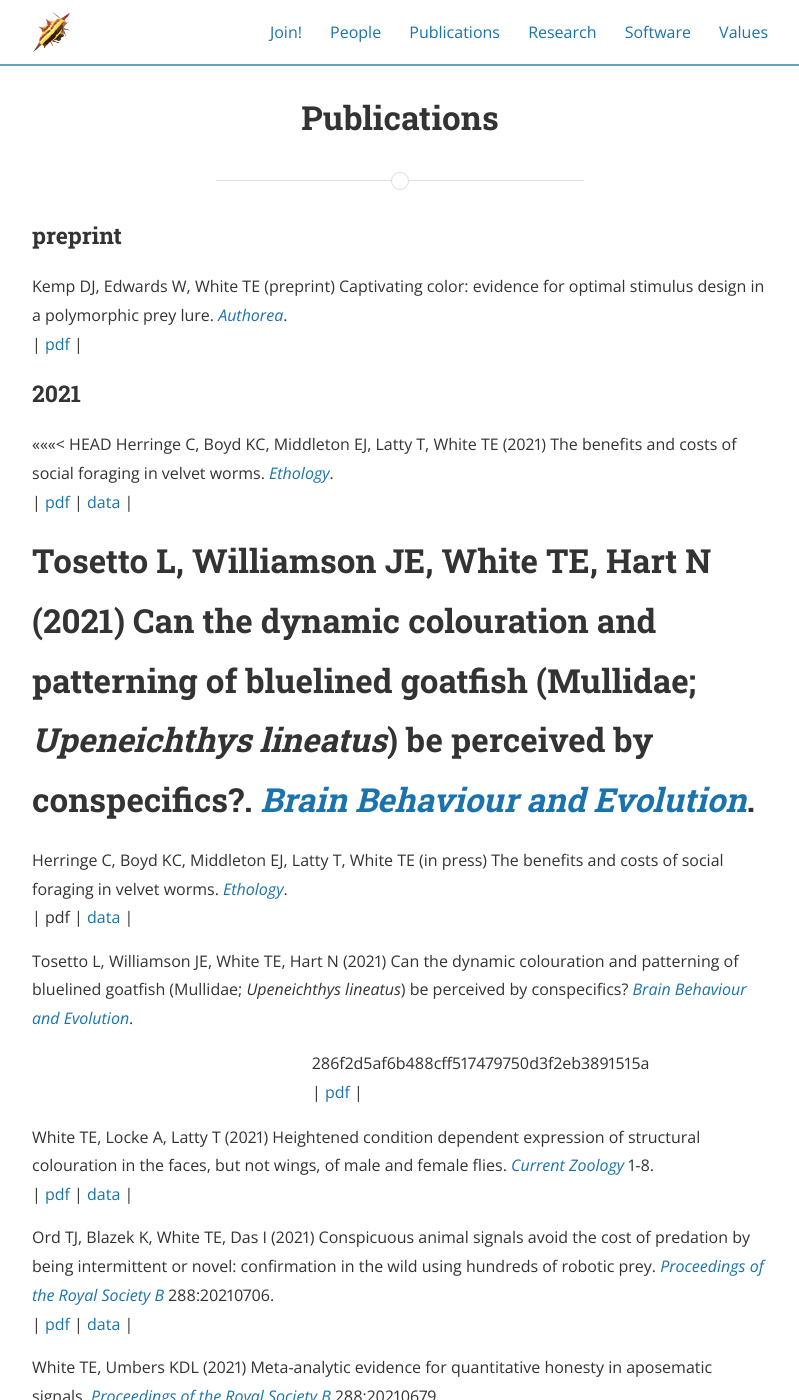
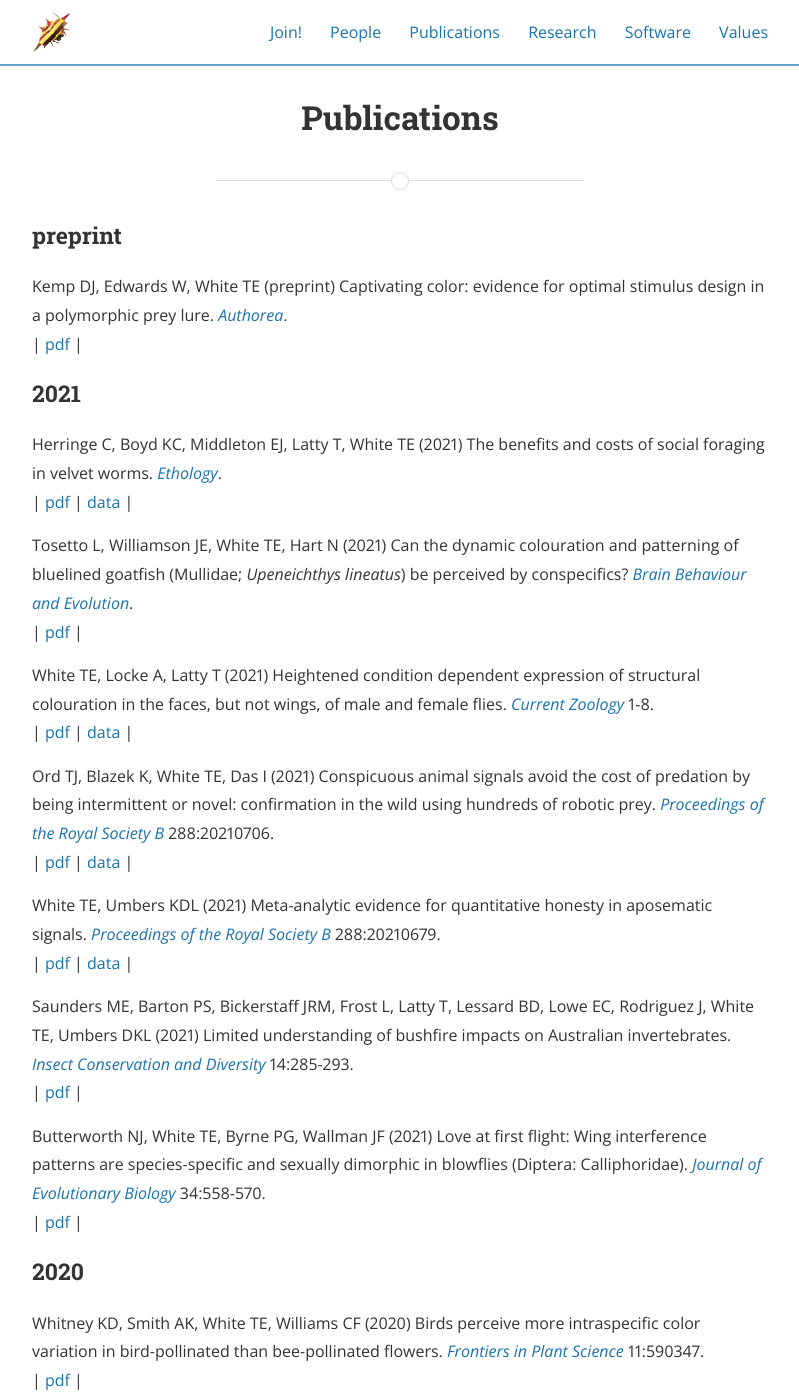
Before and after one commit to thomased/thomased.github.io, a Jekyll site: the page built from publications.md, in a window 1280 px wide and 1400 px high. Shown: the whole window, without its empty margins (240-1039 px from the left). Built offline with Jekyll 4.4.1, drawn with Linux system fonts in a browser that asks for light colours; nearby versions of some CDN libraries.

Commit message:
asdf git push gs

```diff
--- a/publications.md
+++ b/publications.md
@@ -12,17 +12,10 @@ Kemp DJ, Edwards W, White TE (preprint) Captivating color: evidence for optimal
 
 ### 2021
 
-<<<<<<< HEAD
 Herringe C, Boyd KC, Middleton EJ, Latty T, White TE (2021) The benefits and costs of social foraging in velvet worms. [_Ethology_](https://doi.org/10.1111/eth.13256).
 | [pdf]({{ site.url }}/docs/herringe_et_al_2021_benefits_and_costs_of_social_foraging_in_velvet_worms.pdf) | [data](https://doi.org/10.5281/zenodo.5610338) |
 
-Tosetto L, Williamson JE, White TE, Hart N (2021) Can the dynamic colouration and patterning of bluelined goatfish (Mullidae; _Upeneichthys lineatus_) be perceived by conspecifics?. [_Brain Behaviour and Evolution_](https://doi.org/10.1159/000519894).
-=======
-Herringe C, Boyd KC, Middleton EJ, Latty T, White TE (in press) The benefits and costs of social foraging in velvet worms. [_Ethology_](https://doi.org/10.1111/eth.13256).
-| pdf | [data](https://doi.org/10.5281/zenodo.5610338) |
-
 Tosetto L, Williamson JE, White TE, Hart N (2021) Can the dynamic colouration and patterning of bluelined goatfish (Mullidae; _Upeneichthys lineatus_) be perceived by conspecifics? [_Brain Behaviour and Evolution_](https://doi.org/10.1159/000519894).
->>>>>>> 286f2d5af6b488cff517479750d3f2eb3891515a
 | [pdf]({{ site.url }}/docs/tosetto_et_al_2021_can_the_dynamic_colouration_and_patterning_of_bluelined_goatfish.pdf) |
 
 White TE, Locke A, Latty T (2021) Heightened condition dependent expression of structural colouration in the faces, but not wings, of male and female flies. [_Current Zoology_](https://doi.org/10.1093/cz/zoab087) 1-8.
```
